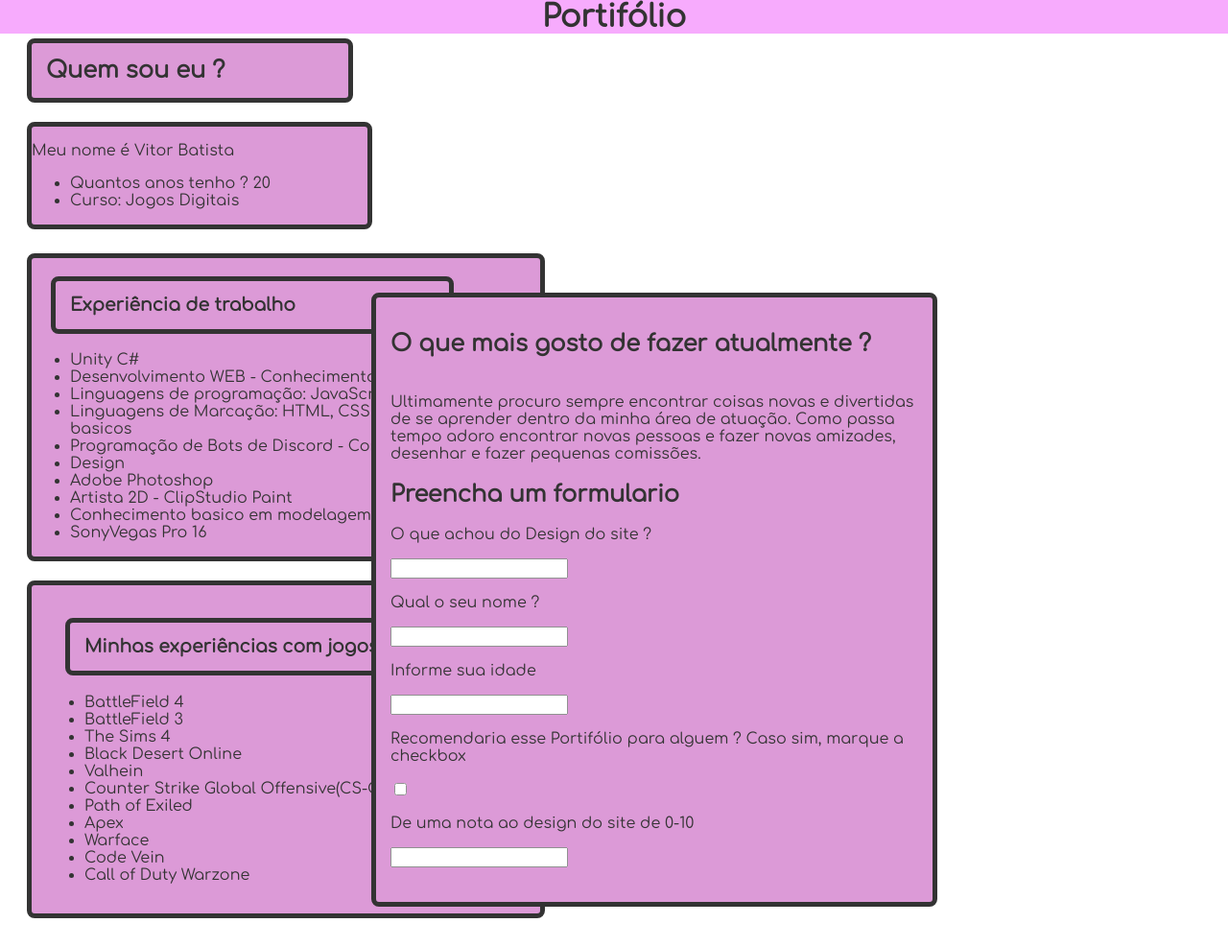
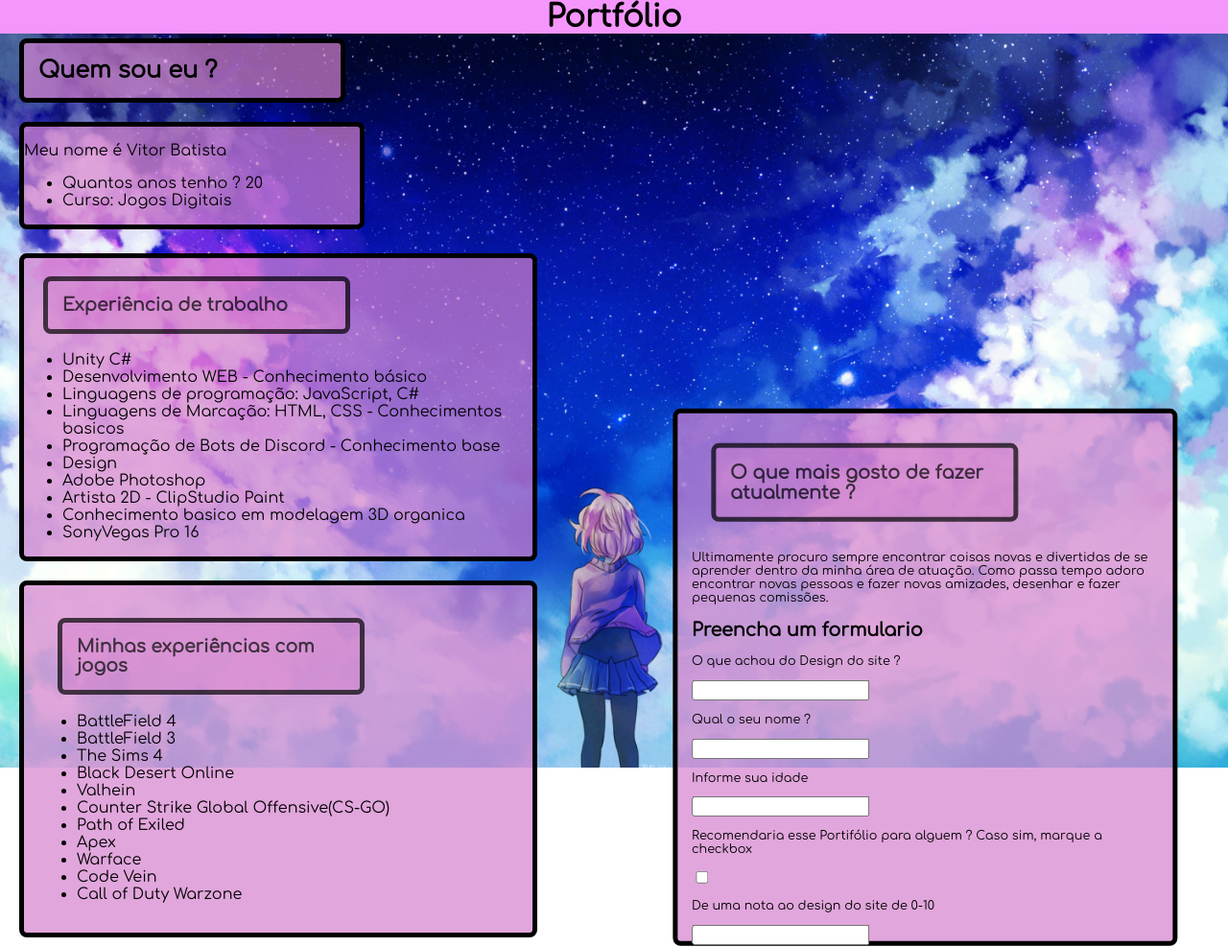
Before and after one commit to vitorsantosb/HTML-Learning, a plain HTML site: page Atividade--1/index.html in a window 1280 px wide. Shown: the top 987 px of the page at 96% size. Drawn offline with Linux system fonts and the light colour scheme; files whose address does not match are found by name.

Commit message:
Alteração HTML + CSS e Atividade--2

```diff
--- a/Atividade--1/index.html
+++ b/Atividade--1/index.html
@@ -8,10 +8,13 @@
 
 </head>
 
-<body class="backGroundGradient">
+<body>
+    <div class="backGroundGradient">
+
+    </div>
     <h1>
         <center class="headerPortifolio">
-            Portifólio
+            Portfólio
         </center>
     </h1>
     <h2 class="aboutWithMe">Quem sou eu ?</h2>
@@ -57,11 +60,13 @@
     </div>
     <div>
         <article class="article">
-            <h1>O que mais gosto de fazer atualmente ?</h1>
+            <h1 class="title">O que mais gosto de fazer atualmente ?</h1>
             <p>
                 <br>
-                Ultimamente procuro sempre encontrar coisas novas e divertidas de se aprender dentro da minha área de atuação.
-                Como passa tempo adoro encontrar novas pessoas e fazer novas amizades, desenhar e fazer pequenas comissões.
+                Ultimamente procuro sempre encontrar coisas novas e divertidas de se aprender dentro da minha área de
+                atuação.
+                Como passa tempo adoro encontrar novas pessoas e fazer novas amizades, desenhar e fazer pequenas
+                comissões.
                 <br>
             </p>
             <div>
--- a/Atividade--1/style.css
+++ b/Atividade--1/style.css
@@ -1,15 +1,25 @@
+body {
+    padding: 0;
+    margin: 0;
+    overflow: hidden;
+}
+
 .backGroundGradient {
-    background-image: url("image/Kyoukai no kanata mirai.jpg");
+    background-image: url("Assets/Image/Kyoukai\ no\ kanata\ mirai.jpg");
     background-position: center;
-    background-size: 1920px;
     background-repeat: no-repeat;
-    height: auto;
-    width: auto;
-    opacity: 0.8;
+    background-size: cover;
+    height: 100vh;
+    width: 100vw;
+    opacity: 1;
+    position: absolute;
+    z-index: -1;
+    top: 0;
+    left: 0;
 }
 
 .background {
-    background-color: rgb(212, 129, 205);
+    background-color: rgba(212, 129, 205,0.7);;
     font-family: "Comfortaa";
     border-radius: 8px;
     width: 530px;
@@ -19,7 +29,7 @@
 }
 
 .aboutWithMe {
-    background-color: rgb(212, 129, 205);
+    background-color: rgba(212, 129, 205,0.7);;
     width: 300px;
     font-family: "Comfortaa";
     padding: 15px;
@@ -30,7 +40,7 @@
 }
 
 .aboutMe {
-    background-color: rgb(212, 129, 205);
+    background-color: rgba(212, 129, 205,0.7);
     border: 5px solid black;
     font-family: "Comfortaa";
     width: 350px;
@@ -39,8 +49,9 @@
 }
 
 .title {
-    background-color: rgb(212, 129, 205);
-    width: 380px;
+    background-color: rgba(212, 129, 205,0.7);
+    width: 35vh;
+    opacity: 0.7;
     font-family: "Comfortaa";
     padding: 15px;
     margin-left: 20px;
@@ -51,6 +62,7 @@
 .headerPortifolio {
     background-color: rgb(245, 150, 253);
     position: fixed;
+    z-index: 100;
     top: 0;
     left: 0;
     right: 0;
@@ -59,7 +71,7 @@
 }
 
 .myGamesStyle {
-    background-color: rgb(212, 129, 205);
+    background-color: rgba(212, 129, 205,0.7);;
     width: 500px;
     font-family: "Comfortaa";
     padding: 15px;
@@ -69,7 +81,7 @@
 }
 
 .titleText {
-    background-color: rgb(212, 129, 205);
+    background-color: rgba(212, 129, 205,0.7);;
     width: auto;
     font-family: "Comfortaa";
     padding: 15px;
@@ -79,15 +91,16 @@
 }
 
 .article {
-    background-color: rgb(212, 129, 205);
+    background-color: rgba(212, 129, 205,0.7);;
     float: right;
-    width: 550px;
-    height: 600px;
+    width: 38vw;
+    height: 65vh;
     font-family: "Comfortaa";
+    font-size: 1.6vh;
     padding: 15px;
     border: 5px solid black;
     border-radius: 8px;
-    transform: translate(-50%, -105%);
+    transform: translate(-10%, -102%);
 }
 
 @font-face {
--- a/Atividade--2/style.css
+++ b/Atividade--2/style.css
@@ -0,0 +1,53 @@
+body {
+    margin: 0;
+    padding: 0;
+}
+
+.bg-img {
+    position: fixed;
+    z-index: -1;
+    top: 0;
+    left: 0;
+    width: 100vw;
+    height: 100vh;
+    object-fit: cover;
+}
+
+section {
+    position: absolute;
+    top: 10vh;
+    background-color: rgba(0,0,0,0.2);
+    border-radius: 2vh;
+    box-shadow: 1vh 1vh 1vh 1vh rgba(0,0,0,0.2);
+    width: 23vw;
+    height: 80vh;
+    padding: 2vh;
+}
+
+section.left {
+    left: 3vw;
+}
+
+section.right {
+    right: 3vw;
+}
+
+section h1 {
+    font-size: 2vh;
+    color: white;
+    font-family: 'Comfortaa', "Roboto", sans-serif;
+}
+
+section .box h1 {
+    font-size: 2vh;
+}
+
+@font-face {
+    font-family: "Comfortaa";
+    src: url("Fonte/Comfortaa-Regular.ttf");
+}
+
+@font-face {
+    font-family: "Roboto";
+    src: url("Fonte/Roboto-Thin.ttf");
+}
```
Also changed, not shown: Atividade--2/index.html (+23 -0 lines), Atividade--1/Assets/Image/Kyoukai no kanata mirai.jpg (renamed from Arquivo HTLM/Image/Kyoukai no kanata mirai.jpg), Atividade--1/Fonte/Comfortaa-Regular.ttf (renamed from Arquivo HTLM/Fonte/Comfortaa-Regular.ttf), Atividade--1/Fonte/Roboto-Thin.ttf (renamed from Arquivo HTLM/Fonte/Roboto-Thin.ttf), Atividade--2/Imagens/wallpaper2.jpeg (added), Atividade--2/portifolio.html (added).
